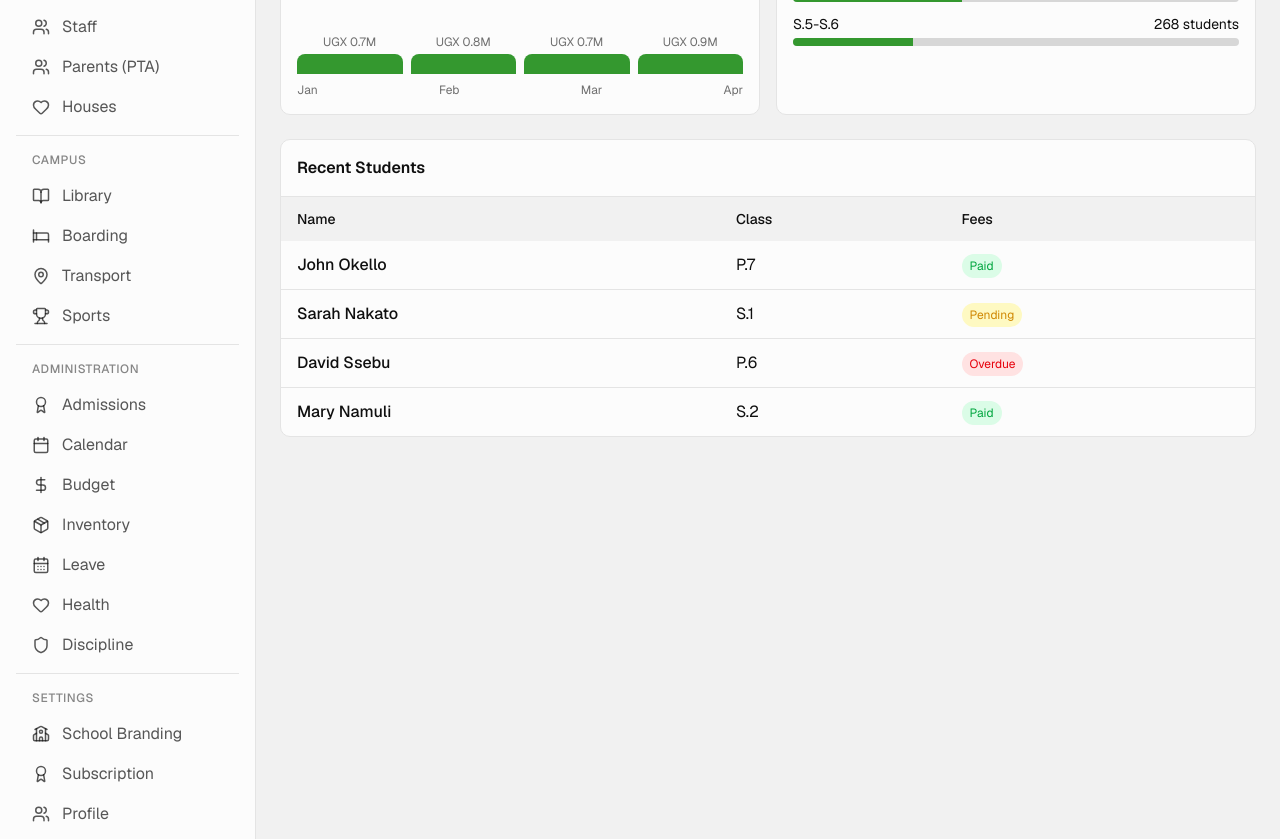
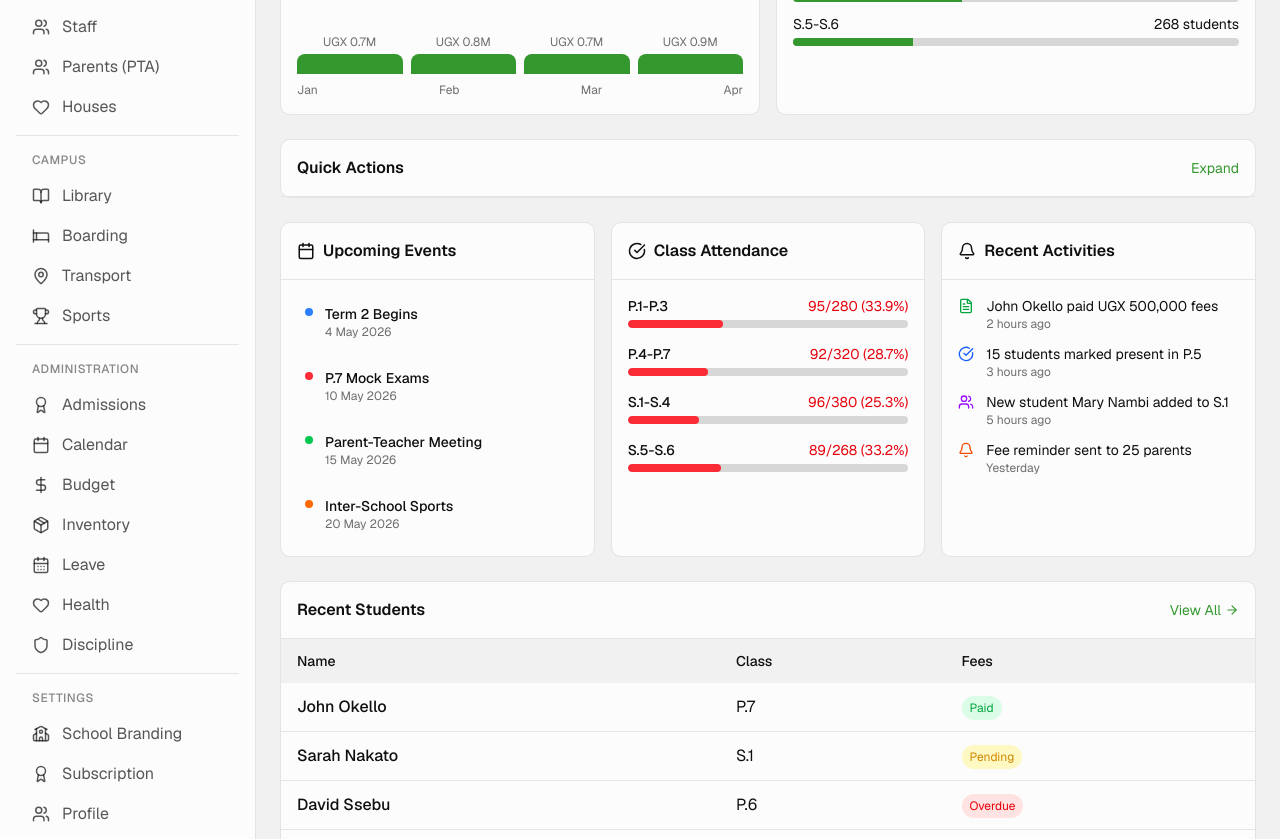
Before and after one commit to kyakonyedaniel-cpu/school-management-system, a Next.js app: page /dashboard in a window 1280 px wide. Shown: the part 640-1479 px from the top of the page. Built offline with nearby package versions, Linux system fonts and the light colour scheme.

Commit message:
Add unique dashboard features: quick actions, events calendar, attendance summary, recent activities

```diff
--- a/app/dashboard/page.tsx
+++ b/app/dashboard/page.tsx
@@ -1,7 +1,7 @@
 "use client";
 
 import { useState, useEffect } from 'react';
-import { School, Users, TrendingUp, Users as UsersIcon, FileText, Calendar, ImagePlus, Sparkles } from 'lucide-react';
+import { School, Users, TrendingUp, Users as UsersIcon, FileText, Calendar, ImagePlus, Sparkles, Plus, Send, Download, Printer, Bell, CheckCircle, Clock, AlertCircle, ArrowRight } from 'lucide-react';
 import Link from 'next/link';
 import { getSchoolProfile, SchoolProfile } from '@/lib/school';
 
@@ -9,13 +9,47 @@ export default function DashboardPage() {
   const [schoolProfile, setSchoolProfile] = useState<SchoolProfile>(getSchoolProfile());
   const [students, setStudents] = useState<any[]>([]);
   const [fees, setFees] = useState<any[]>([]);
+  const [attendanceRecords, setAttendanceRecords] = useState<any[]>([]);
+  const [showQuickActions, setShowQuickActions] = useState(false);
 
   useEffect(() => {
     const storedStudents = JSON.parse(localStorage.getItem('school_students') || '[]');
     const storedFees = JSON.parse(localStorage.getItem('school_fees') || '[]');
+    const storedAttendance = JSON.parse(localStorage.getItem('school_attendance') || '[]');
     setStudents(storedStudents);
     setFees(storedFees);
+    setAttendanceRecords(storedAttendance);
   }, []);
+
+  const classAttendance = [
+    { class: 'P.1-P.3', present: 95, total: 280 },
+    { class: 'P.4-P.7', present: 92, total: 320 },
+    { class: 'S.1-S.4', present: 96, total: 380 },
+    { class: 'S.5-S.6', present: 89, total: 268 },
+  ];
+
+  const upcomingEvents = [
+    { date: '2026-05-04', title: 'Term 2 Begins', type: 'academic' },
+    { date: '2026-05-10', title: 'P.7 Mock Exams', type: 'exam' },
+    { date: '2026-05-15', title: 'Parent-Teacher Meeting', type: 'meeting' },
+    { date: '2026-05-20', title: 'Inter-School Sports', type: 'sports' },
+  ];
+
+  const recentActivities = [
+    { time: '2 hours ago', action: 'John Okello paid UGX 500,000 fees', icon: 'payment' },
+    { time: '3 hours ago', action: '15 students marked present in P.5', icon: 'attendance' },
+    { time: '5 hours ago', action: 'New student Mary Nambi added to S.1', icon: 'student' },
+    { time: 'Yesterday', action: 'Fee reminder sent to 25 parents', icon: 'reminder' },
+  ];
+
+  const quickActions = [
+    { label: 'Add Student', href: '/dashboard/students', icon: Users, color: 'bg-blue-500' },
+    { label: 'Record Payment', href: '/dashboard/fees', icon: FileText, color: 'bg-green-500' },
+    { label: 'Mark Attendance', href: '/dashboard/attendance', icon: CheckCircle, color: 'bg-purple-500' },
+    { label: 'Send Reminder', href: '/dashboard/fees', icon: Send, color: 'bg-orange-500' },
+    { label: 'Print Report', href: '/dashboard/fees', icon: Printer, color: 'bg-gray-500' },
+    { label: 'View Calendar', href: '/dashboard', icon: Calendar, color: 'bg-red-500' },
+  ];
 
   const totalStudents = students.length || 1248;
   const totalFees = fees.reduce((sum: number, f: any) => sum + (parseInt(f.amount) || 0), 0) || 4100000;
@@ -125,10 +159,109 @@ export default function DashboardPage() {
         </div>
       </div>
 
+      {/* Quick Actions Panel */}
+      <div className="bg-background rounded-lg border">
+        <div className="p-4 border-b flex items-center justify-between">
+          <h3 className="font-semibold">Quick Actions</h3>
+          <button onClick={() => setShowQuickActions(!showQuickActions)} className="text-sm text-primary hover:underline">
+            {showQuickActions ? 'Collapse' : 'Expand'}
+          </button>
+        </div>
+        {showQuickActions && (
+          <div className="p-4 grid grid-cols-2 sm:grid-cols-3 md:grid-cols-6 gap-3">
+            {quickActions.map((action, i) => (
+              <Link key={i} href={action.href} className="flex flex-col items-center gap-2 p-3 rounded-lg border hover:border-primary hover:bg-primary/5 transition-colors">
+                <div className={`w-10 h-10 rounded-lg ${action.color} flex items-center justify-center text-white`}>
+                  <action.icon size={20} />
+                </div>
+                <span className="text-xs font-medium text-center">{action.label}</span>
+              </Link>
+            ))}
+          </div>
+        )}
+      </div>
+
+      <div className="grid grid-cols-1 lg:grid-cols-3 gap-4">
+        {/* Upcoming Events */}
+        <div className="bg-background rounded-lg border">
+          <div className="p-4 border-b">
+            <h3 className="font-semibold flex items-center gap-2"><Calendar size={18} />Upcoming Events</h3>
+          </div>
+          <div className="p-4 space-y-3">
+            {upcomingEvents.map((event, i) => (
+              <div key={i} className="flex items-start gap-3 p-2 rounded-lg hover:bg-muted/30">
+                <div className={`mt-1 w-2 h-2 rounded-full ${
+                  event.type === 'academic' ? 'bg-blue-500' :
+                  event.type === 'exam' ? 'bg-red-500' :
+                  event.type === 'meeting' ? 'bg-green-500' : 'bg-orange-500'
+                }`} />
+                <div className="flex-1">
+                  <p className="text-sm font-medium">{event.title}</p>
+                  <p className="text-xs text-foreground/60">{new Date(event.date).toLocaleDateString('en-UG', { month: 'short', day: 'numeric', year: 'numeric' })}</p>
+                </div>
+              </div>
+            ))}
+          </div>
+        </div>
+
+        {/* Class Attendance Summary */}
+        <div className="bg-background rounded-lg border">
+          <div className="p-4 border-b">
+            <h3 className="font-semibold flex items-center gap-2"><CheckCircle size={18} />Class Attendance</h3>
+          </div>
+          <div className="p-4 space-y-4">
+            {classAttendance.map((cls, i) => (
+              <div key={i}>
+                <div className="flex justify-between text-sm mb-1">
+                  <span className="font-medium">{cls.class}</span>
+                  <span className={cls.present/cls.total >= 0.95 ? 'text-green-600' : cls.present/cls.total >= 0.90 ? 'text-yellow-600' : 'text-red-600'}>
+                    {cls.present}/{cls.total} ({((cls.present/cls.total)*100).toFixed(1)}%)
+                  </span>
+                </div>
+                <div className="h-2 bg-muted rounded-full overflow-hidden">
+                  <div className={`h-full rounded-full ${
+                    cls.present/cls.total >= 0.95 ? 'bg-green-500' : cls.present/cls.total >= 0.90 ? 'bg-yellow-500' : 'bg-red-500'
+                  }`} style={{ width: `${(cls.present/cls.total)*100}%` }} />
+                </div>
+              </div>
+            ))}
+          </div>
+        </div>
+
+        {/* Recent Activities */}
+        <div className="bg-background rounded-lg border">
+          <div className="p-4 border-b">
+            <h3 className="font-semibold flex items-center gap-2"><Bell size={18} />Recent Activities</h3>
+          </div>
+          <div className="p-4 space-y-3">
+            {recentActivities.map((activity, i) => (
+              <div key={i} className="flex items-start gap-3">
+                <div className={`mt-0.5 ${
+                  activity.icon === 'payment' ? 'text-green-600' :
+                  activity.icon === 'attendance' ? 'text-blue-600' :
+                  activity.icon === 'student' ? 'text-purple-600' : 'text-orange-600'
+                }`}>
+                  {activity.icon === 'payment' ? <FileText size={16} /> :
+                   activity.icon === 'attendance' ? <CheckCircle size={16} /> :
+                   activity.icon === 'student' ? <Users size={16} /> : <Bell size={16} />}
+                </div>
+                <div className="flex-1">
+                  <p className="text-sm">{activity.action}</p>
+                  <p className="text-xs text-foreground/60">{activity.time}</p>
+                </div>
+              </div>
+            ))}
+          </div>
+        </div>
+      </div>
+
       {/* Recent Students */}
       <div className="bg-background rounded-lg border">
-        <div className="p-4 border-b">
+        <div className="p-4 border-b flex items-center justify-between">
           <h3 className="font-semibold">Recent Students</h3>
+          <Link href="/dashboard/students" className="text-sm text-primary hover:underline flex items-center gap-1">
+            View All <ArrowRight size={14} />
+          </Link>
         </div>
         <table className="w-full">
           <thead className="bg-muted/30">
```
